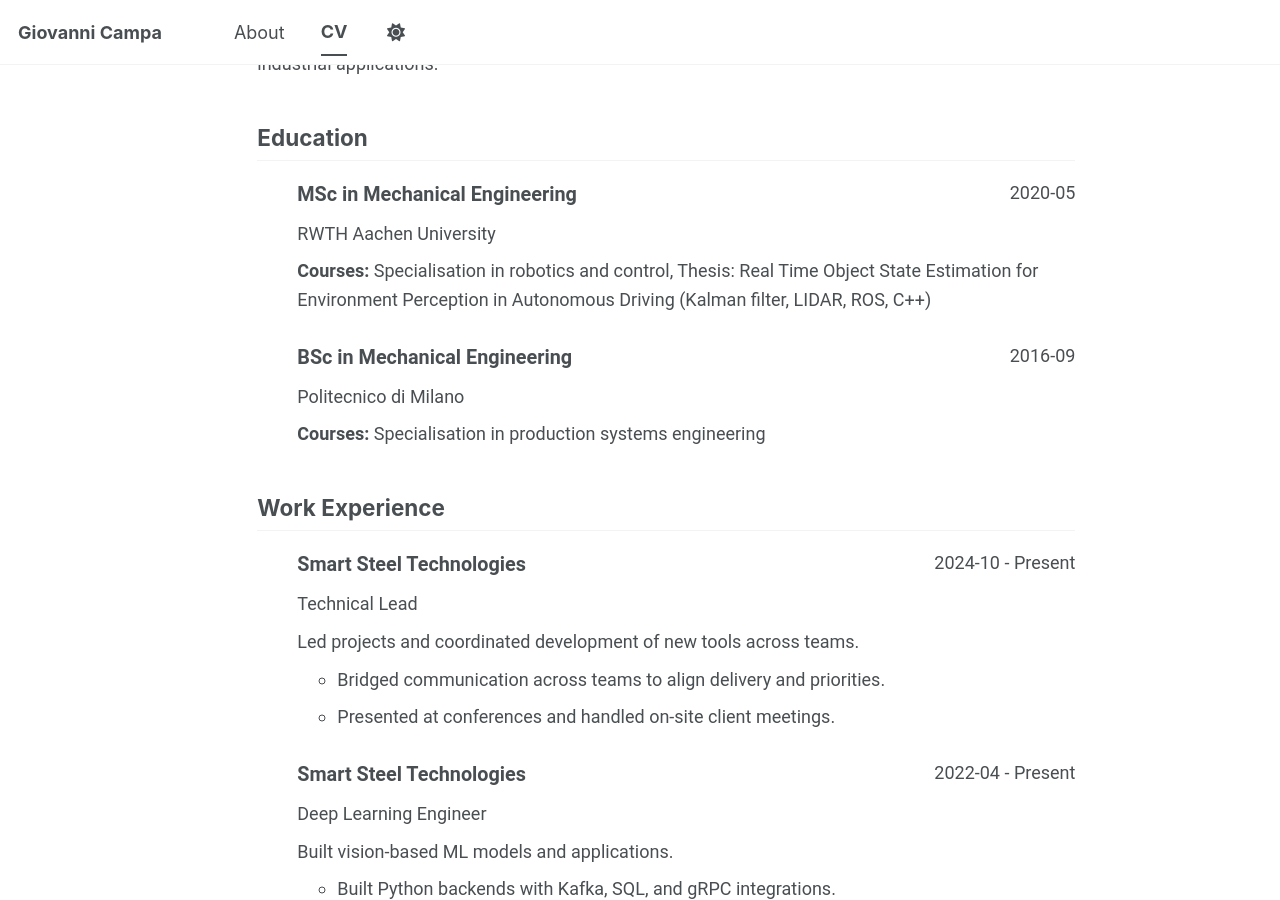
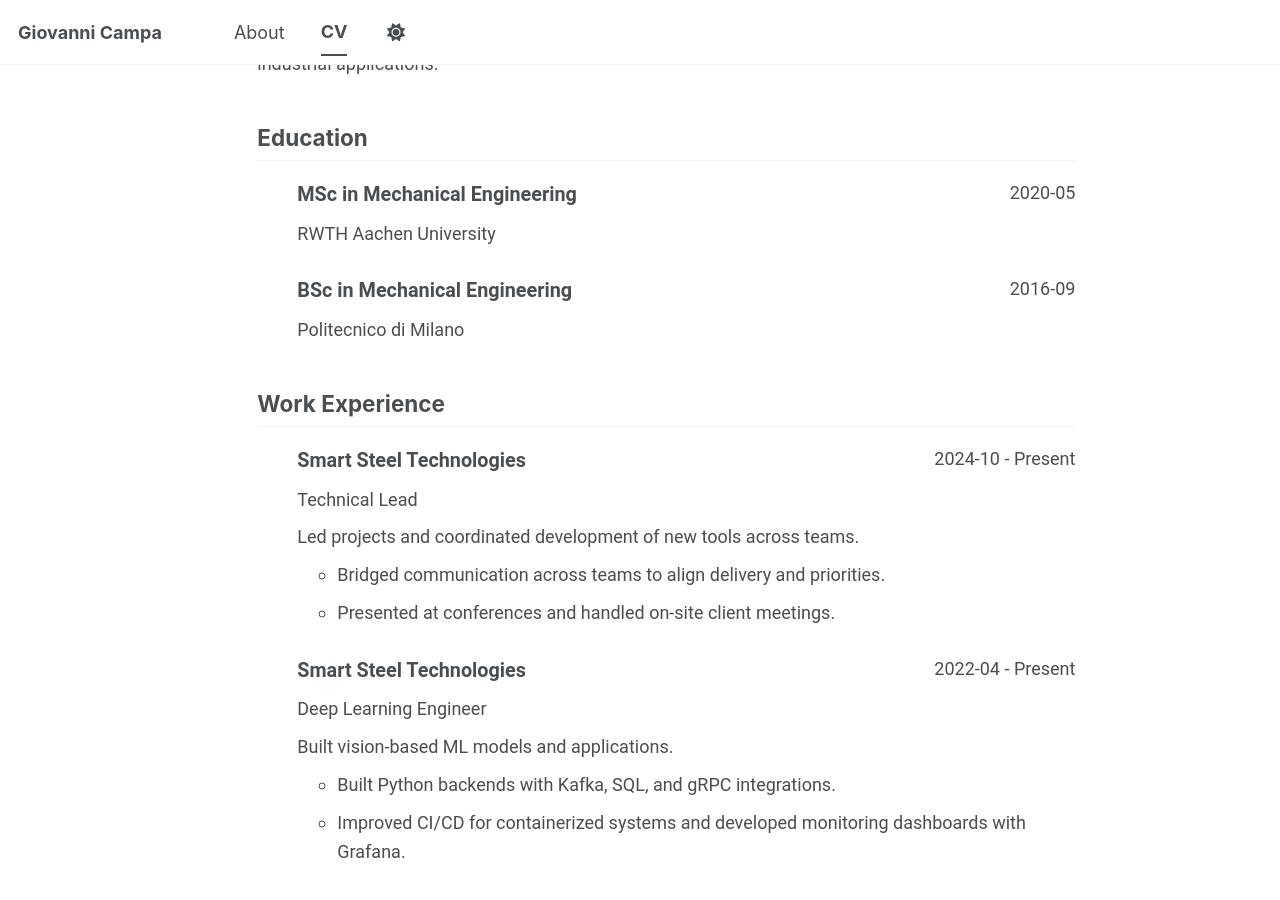
Before and after one commit to giovannicampa/giovannicampa.github.io, a Jekyll site: the page built from _pages/cv-json.md, in a window 1280 px wide and 900 px high, scrolled down 471 px. Built offline with Jekyll 4.4.1, drawn with Linux system fonts in a browser that asks for light colours; a script bundle is joined from its source files by our own code; library files that are not in the unit come from our copies.

Commit message:
Simplify education section

```diff
--- a/_data/cv.json
+++ b/_data/cv.json
@@ -88,11 +88,7 @@
       "studyType": "",
       "startDate": "2017-04",
       "endDate": "2020-05",
-      "gpa": null,
-      "courses": [
-        "Specialisation in robotics and control",
-        "Thesis: Real Time Object State Estimation for Environment Perception in Autonomous Driving (Kalman filter, LIDAR, ROS, C++)"
-      ]
+      "gpa": null
     },
     {
       "institution": "Politecnico di Milano",
@@ -100,10 +96,7 @@
       "studyType": "",
       "startDate": "2012-09",
       "endDate": "2016-09",
-      "gpa": null,
-      "courses": [
-        "Specialisation in production systems engineering"
-      ]
+      "gpa": null
     }
   ],
   "skills": [
```
Also changed, not shown: _pages/about.md (+2 -2 lines).
